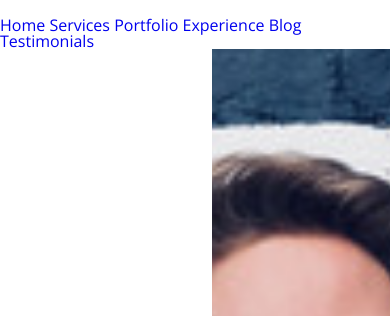
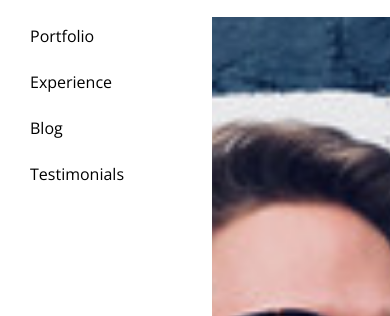
Before and after one commit to gregorywaynepower/the_branding_portfolio, a React app: page / in a window 390 px wide. Shown: the part 94-410 px from the top of the page. Built offline with nearby package versions, Linux system fonts and the light colour scheme.

Commit message:
7:07 in styling mobile menu

```diff
--- a/assets/sass/main.scss
+++ b/assets/sass/main.scss
@@ -75,6 +75,31 @@ header{
     font-size: 2rem;
     display: none;
     cursor: pointer;
+  }
+}
+.mobile-menu{
+  background: white;
+  display: flex;
+  flex-direction: column;
+  padding: 15px;
+  position: absolute;
+  top: 0;
+  height: 100vh;
+  width: 50%;
+  z-index: 10;
+  a{
+    padding: 15px;
+    text-decoration: none;
+    color: black;
+    transition: all 0.1s ease-in-out;
+  }
+  a:hover{
+    text-decoration: none;
+    color: rgb(237, 242, 245);
+    background: rgba(92, 92, 92, 0.534)
+  }
+  .mobile-menu.active{
+
   }
 }
 
```
Also changed, not shown: public/css/main.css.
